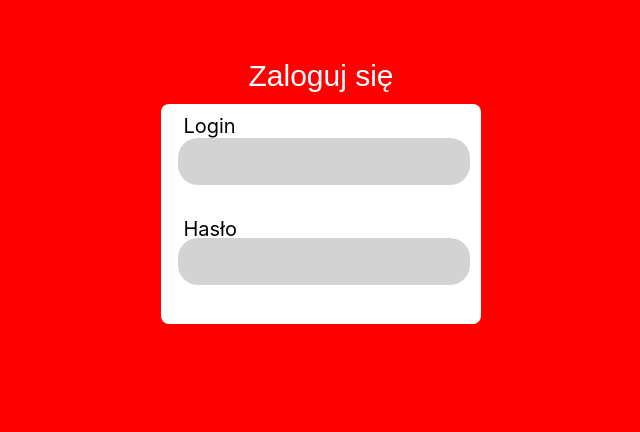
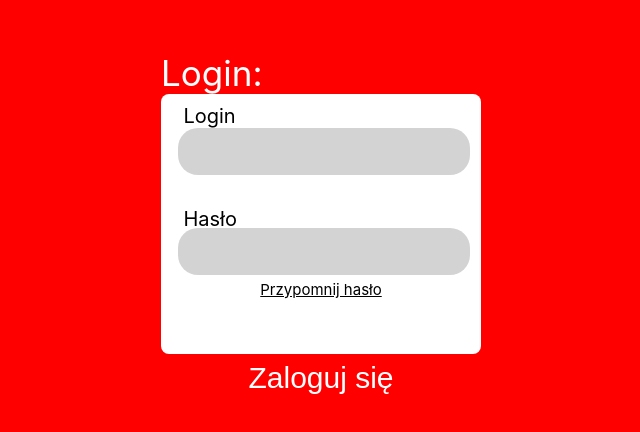
Before and after one commit to Aplikacja-Bazodanowa-L09-1/DbApp---Frontend, a React (Create React App) app in the folder front/: page /login in a window 1280 px wide. Shown: the part 178-610 px from the top of the page, without its empty margins (319-959 px from the left). Built offline with nearby package versions, Linux system fonts and the light colour scheme.

Commit message:
Creating login view #3

```diff
--- a/front/src/Component/Login.js
+++ b/front/src/Component/Login.js
@@ -4,7 +4,6 @@ import '../Style/Login.css'
 const Login = () => {
     const [login,setLogin]=useState('');
     const[password,setPassword]=useState('');
-    const [status,setStatus]=useState(false);
 
     /// DOPISANE PRZEZ DEJWA ///
 
@@ -22,7 +21,7 @@ const Login = () => {
 
     /// KONIEC DOPISANIA PRZEZ DEJWA ///
 
-    const OnClick =(event)=>{
+    const handleSubmit =(event)=>{
         event.preventDefault();
         fetch('https://dbapp.pythonanywhere.com/token/',{
             mode: 'cors',
@@ -35,32 +34,39 @@ const Login = () => {
                 localStorage.clear();
                 localStorage.setItem('access_token', data.access);
                 localStorage.setItem('refresh_token', data.refresh);
-                setStatus(true);
                 window.location.href='/main/'
             }
             else{
-                setStatus(false);
                 console.log(data.detail);
             }
 
         }).catch((err)=>{console.log(err.message);});
     }
 
+    const Przypomnienie = () =>{
+        window.location.href='/remind-password/'
+    }
+
     return (
         <div>
             <div id="divLogin">
-                <button onClick={OnClick} id="ButtonLogin">Zaloguj się</button>
+            <form>
+                <div id="text">Login:</div>
                 <div id="formLogin">
-                    <form>
+
                         <div className="inputfield">
                             <label className="Name">Login</label>
                             <input type="text" value={login} onChange={(e)=>setLogin(e.target.value)} id="ilogin" required/>
 
                             <lable className="Name">Hasło</lable>
                             <input type="password" value={password} onChange={(e)=>setPassword(e.target.value)} id="ipassword" required/>
+                            <label id="prz_haslo" onClick={Przypomnienie}>Przypomnij hasło</label>
                         </div>
-                    </form>
+
+
                 </div>
+                <button onClick={handleSubmit} id="ButtonLogin">Zaloguj się</button>
+                </form>
             </div>
         </div>
      );}
--- a/front/src/Style/Login.css
+++ b/front/src/Style/Login.css
@@ -4,6 +4,12 @@ body{
     justify-content: center;
     margin: auto;
 
+}
+label{
+    text-align: left;
+}
+#text{
+    text-align: left;
 }
 #ButtonLogin{
     border:none;
@@ -28,7 +34,7 @@ body{
 }
 #formLogin{
     border-radius: 8px;
-    height: 220px;
+    height: 260px;
     justify-content: center;
     align-items: center;
     margin: auto;
@@ -89,6 +95,19 @@ p{
     border: none;
     background: lightgray;
     appearance: none;
+    margin-bottom: 0px;
+}
+#prz_haslo{
+    position: relative;
+    border: none;
+    font-size: 15px;
+    text-decoration: underline;
+    display: flex;
+    justify-content: center;
+    align-items: center;
+}
+#prz_haslo:hover{
+    color: blueviolet;
 }
 
 #blogin{
```
